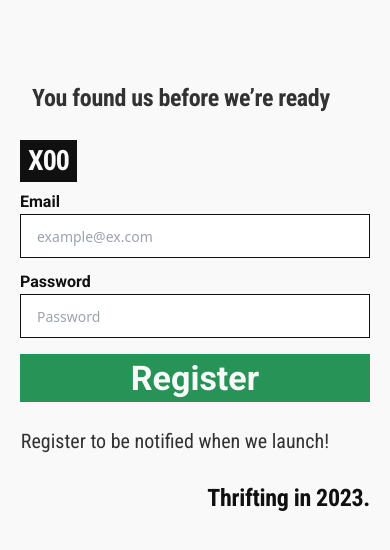
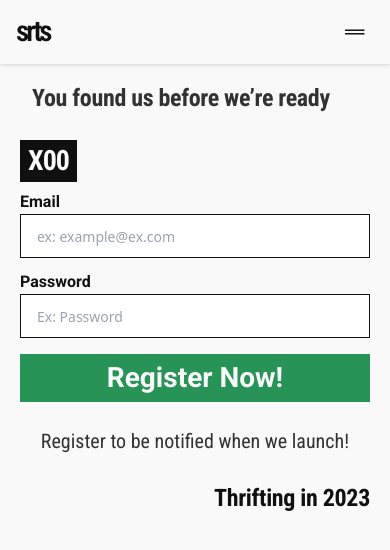
Before and after one commit to rzsoeharto/srts, a React (Create React App) app: page /register in a window 390 px wide. Shown: the top 550 px of the page. Built offline with nearby package versions, Linux system fonts and the light colour scheme.

Commit message:
Basically completed

```diff
--- a/src/components/Footer.jsx
+++ b/src/components/Footer.jsx
@@ -32,7 +32,7 @@ function Footer() {
           </a>
         </div>
 
-        <div className="text-white space-y-1 poppins">
+        {/* <div className="text-white space-y-1 poppins">
           <span className="text-2xl font-bold text-white">Support</span>
           <a className="link link-hover" href="/">
             Privacy policy
@@ -46,7 +46,7 @@ function Footer() {
           <a className="link link-hover" href="/">
             FAQ
           </a>
-        </div>
+        </div> */}
 
         <div className="text-white space-y-1">
           <span className="text-2xl font-bold poppins text-white">Socials</span>
--- a/src/components/OfferingSection.jsx
+++ b/src/components/OfferingSection.jsx
@@ -1,12 +1,15 @@
 import React from "react";
-import { offers } from "./offeringData";
 import { useState } from "react";
 
-function OfferingSection() {
+function OfferingSection({ lang }) {
+  const { Carousel, slideTitle1, slideTitle2, slideTitle3 } = lang;
   const [activeTab, setActiveTab] = useState(1);
-  const offering = offers.find((p) => p.id.toString() === activeTab.toString());
+  const offering = Carousel.find(
+    (p) => p.id.toString() === activeTab.toString()
+  );
 
   const { title, subText, img } = offering;
+
   // Handle -1
   const handleMin = () => {
     if (activeTab === 1) {
@@ -33,7 +36,7 @@ function OfferingSection() {
     <>
       <div className="web-view flex flex-row place-content-center pt-11 px-6 md:hidden">
         <div className="flex flex-col place-content-center w-96 pb-44 xl:w-72 xl:pb-20">
-          <h1 className="condensed font-bold text-black text-4.5xl w-max xl:text-3.5xl">
+          <h1 className="condensed font-bold text-black text-3xl w-full xl:text-3.5xl">
             {title}
           </h1>
           <p className="poppins font-normal text-gray text-xl text-justify xl:text-base">
@@ -42,36 +45,50 @@ function OfferingSection() {
         </div>
         <img src={img} alt="" className="w-1/4" />
         <div className="flex flex-row space-x-10 pb-32 xl:pb-10 mdlg:space-x-5">
-          <div className="flex flex-col place-content-center space-y-3 text-end cursor-pointer text-2.5xl poppins text-gray xl:text-xl mdlg:text-base">
+          <div className="flex flex-col place-content-center space-y-3 text-end text-2.5xl poppins text-gray xl:text-xl mdlg:text-base">
             <p
-              className={activeTab === 1 ? " activeOptions" : "font-light"}
+              className={
+                activeTab === 1
+                  ? " activeOptions cursor-pointer"
+                  : "font-light cursor-pointer"
+              }
               onClick={() => setActiveTab(1)}
             >
-              Don't know what to wear?
+              {slideTitle1}
             </p>
             <p
-              className={activeTab === 2 ? "activeOptions" : "font-light"}
+              className={
+                activeTab === 2
+                  ? "activeOptions cursor-pointer"
+                  : "font-light cursor-pointer"
+              }
               onClick={() => setActiveTab(2)}
             >
-              Make your money back
+              {slideTitle2}
             </p>
             <p
-              className={activeTab === 3 ? " activeOptions" : "font-light"}
+              className={
+                activeTab === 3
+                  ? " activeOptions cursor-pointer"
+                  : "font-light cursor-pointer"
+              }
               onClick={() => setActiveTab(3)}
             >
-              Afraid of scam?
+              {slideTitle3}
             </p>
           </div>
-          <div className="flex flex-col place-content-center space-y-8 cursor-pointer">
+          <div className="flex flex-col place-content-center space-y-8">
             <img
               src="../../assets/icons/arrowUp.svg"
               onClick={handleMin}
               alt="-"
+              className="cursor-pointer"
             />
             <img
               src="../../assets/icons/arrowDown.svg"
               onClick={handlePlus}
               alt="+"
+              className="cursor-pointer"
             />
           </div>
         </div>
--- a/src/components/Ribbon.jsx
+++ b/src/components/Ribbon.jsx
@@ -5,9 +5,9 @@ import { Link } from "react-router-dom";
 function Ribbon() {
   // not used anymore; reason: impractical
   const [ribbon, setRibbon] = useState(true);
-  const handleClick = () => {
-    setRibbon(false);
-  };
+  // const handleClick = () => {
+  //   setRibbon(false);
+  // };
 
   return (
     <>
--- a/src/components/TopBar.jsx
+++ b/src/components/TopBar.jsx
@@ -3,9 +3,10 @@ import { Link } from "react-router-dom";
 
 function TopBar({ handleLang, lang }) {
   const { ModalOption1, ModalOption2, ModalOption3, ModalOption4 } = lang;
+
   return (
     <>
-      <div className="navbar bg-white fixed drop-shadow px-36 h-28 md:h-11 md:pl-4 md:pr-0 md:py-0 md:z-[999]">
+      <div className="navbar bg-white fixed drop-shadow px-36 h-28 lg:px-20 md:h-11 md:pl-4 md:pr-0 md:px-24 md:py-0 md:z-[999]">
         <div className="flex-1">
           <Link to="/">
             <img
--- a/src/pages/Register.jsx
+++ b/src/pages/Register.jsx
@@ -1,83 +1,73 @@
 import React, { useState } from "react";
 import { Link, useNavigate } from "react-router-dom";
-// import { getAuth, createUserWithEmailAndPassword } from "firebase/auth";
-// import { doc, setDoc } from "firebase/firestore";
-// import { db } from "../firebase.config";
+import { getAuth, createUserWithEmailAndPassword } from "firebase/auth";
+import { doc, setDoc } from "firebase/firestore";
+import { db } from "../firebase.config";
 import { toast } from "react-toastify";
-import axios from "axios";
 import TopBar from "../components/TopBar";
-import { languages } from "./language";
+// import axios from "axios";
 
-const conn = "http://localhost:8000/api/user/create";
+// const conn = "";
 
 function Register({ handleLang, lang }) {
-  const [visible, setVisible] = useState(false);
+  const { RegTopText, RegHeadline, RegBotText, RegButton } = lang;
+
   const [formData, setFormData] = useState({
     email: "",
     password: "",
-    // username: "",
-    // gender: "",
   });
 
   const { email, password } = formData;
 
   const navigate = useNavigate();
 
-  const createUser = () => {
-    axios({
-      method: "POST",
-      url: conn,
-      data: {
-        email: email,
-        password: password,
-        // username: username,
-        // gender: gender,
-      },
-    }).then((response) => {
-      if (response === 201) {
-        toast.success("Account successfully created!");
-        navigate("/");
-      } else {
-        alert(response.Message);
-      }
-    });
-  };
+  // const createUser = () => {
+  //   axios({
+  //     method: "POST",
+  //     url: conn,
+  //     data: {
+  //       email: email,
+  //       password: password,
+  //     },
+  //   }).then((response) => {
+  //     if (response === 201) {
+  //       toast.success("Account successfully created!");
+  //       navigate("/");
+  //     } else {
+  //       alert(response.Message);
+  //     }
+  //   });
+  // };
 
   const onSubmit = async (e) => {
     e.preventDefault();
 
-    if (password.length < 6) {
-      setVisible(true);
-    } else {
-      createUser();
+    // createUser();
+    // ___________________________________________
+    // For Firebase, will be used for MVP
+    try {
+      const auth = getAuth();
+
+      const userCredential = await createUserWithEmailAndPassword(
+        auth,
+        email,
+        password
+      );
+
+      const user = userCredential.user;
+      const formDataCopy = { ...formData };
+      delete formDataCopy.password;
+
+      await setDoc(doc(db, "users", user.uid), formDataCopy);
+      toast.success("Registration Successful");
+      setFormData({
+        email: "",
+        password: "",
+      });
+      navigate("/");
+    } catch (error) {
+      toast.error("Email already registered", 1000);
     }
-    // For Firebase, will be used for MVP purposes
-
-    // try {
-    //   const auth = getAuth();
-
-    //   const userCredential = await createUserWithEmailAndPassword(
-    //     auth,
-    //     email,
-    //     password
-    //   );
-
-    //   const user = userCredential.user;
-    //   const formDataCopy = { ...formData };
-    //   delete formDataCopy.password;
-
-    //   await setDoc(doc(db, "users", user.uid), formDataCopy);
-    //   toast.success("Registration Successful");
-    //   setFormData({
-    //     email: "",
-    //     name: "",
-    //     gender: "",
-    //     password: "",
-    //   });
-    //   navigate("/");
-    // } catch (error) {
-    //   toast.error("Email already registered", 1000);
-    // }
   };
 
   //onMutate is to handle component re-renders upon input
@@ -90,10 +80,13 @@ function Register({ handleLang, lang }) {
 
   return (
     <>
+      <div className="hidden md:inline">
+        <TopBar lang={lang} handleLang={handleLang} />
+      </div>
       <div className="flex flex-col h-screen space-y-20 lg:space-y-20 md:space-y-6 ">
         <div className="flex flex-row w-full py-16 pl-32 px-14 space-x-2 place-content-start md:px-0 md:pt-20 md:pb-0">
           <p className="text-2xl condensed font-bold tracking-tight md:px-8">
-            You found us before we’re ready
+            {RegTopText}
           </p>
         </div>
         <div className="flex place-content-center h-5/6 space-x-32 2xl:space-x-16 lg:space-x-10 md:space-x-0 md:flex-col md:place-content-start md:h-min">
@@ -110,7 +103,7 @@ function Register({ handleLang, lang }) {
               <input
                 type="email"
                 className="input-md h-11"
-                placeholder="example@ex.com"
+                placeholder="ex: example@ex.com"
                 autoComplete="email"
                 id="email"
                 value={email}
@@ -128,39 +121,42 @@ function Register({ handleLang, lang }) {
               <input
                 type="password"
                 className="input-md h-11"
-                placeholder="Password"
                 autoComplete="current-password"
                 id="password"
                 value={password}
+                placeholder="Ex: Password"
                 onChange={onMutate}
                 pattern="(?=.*\d)(?=.*[a-z])(?=.*[A-Z]).{8,}"
                 title="Must contain at least one number and one uppercase and lowercase letter, and at least 8 or more characters"
                 min="1"
                 required
               />
-              <p className={!visible ? "hidden" : "text-red-500"}>
-                Password must be at least 6 characters long
-              </p>
               <button
-                className="btn btn-primary rounded-none mt-4 normal-case text-4xl roboto"
+                className="btn btn-primary rounded-none mt-4 normal-case text-3.5xl roboto"
                 id="submit"
               >
-                Register
+                {RegButton}
               </button>
             </form>
           </div>
-          <div className="flex flex-col place-content-center lg:w-2/4 lg:pr-10 md:w-full">
+          <div className="flex flex-col place-content-center lg:w-2/4 lg:pr-10 md:w-full md:pr-0">
             <div className="md:hidden">
-              <img src="../../assets/logo/Logo.svg" className="w-full" alt="" />
+              <Link to="/">
+                <img
+                  src="../../assets/logo/Logo.svg"
+                  className="w-full"
+                  alt=""
+                />
+              </Link>
             </div>
             <p className="condensed text-4xl lg:text-xl md:text-3xl md:pt-6 md:pr-0 md:place-content-center md:flex sm:text-xl">
-              Register to be notified when we launch!
+              {RegHeadline}
             </p>
           </div>
         </div>
         <div className="flex flex-row-reverse pb-24 pr-24 md:pr-5">
           <p className="text-2xl condensed font-bold tracking-tight object-right-bottom text-black">
-            Thrifting in 2023.
+            {RegBotText}
           </p>
         </div>
       </div>
--- a/src/pages/language.js
+++ b/src/pages/language.js
@@ -26,6 +26,36 @@ export const languages = [
     ModalOption2: "Register",
     ModalOption3: "FAQ",
     ModalOption4: "Indonesian",
+    slideTitle1: "Don't know what to wear?",
+    slideTitle2: "Make your money back",
+    slideTitle3: "Afraid of scam?",
+    Carousel: [
+      {
+        id: 1,
+        title: "Visit our fits page",
+        img: "../../assets/prototypes/visitPage.png",
+        subText:
+          "Visit our fits page and copy a look, or steal the whole fit with a push of a button. Sellers can post an outfit picture with a list of products that’s shown.",
+      },
+      {
+        id: 2,
+        title: "Sell your unused clothes",
+        img: "../../assets/prototypes/sellClothes.png",
+        subText:
+          "Make your money back from selling your unused clothes and save the planet while you’re at it too ❤️.",
+      },
+      {
+        id: 3,
+        title: "We got your back",
+        img: "../../assets/prototypes/gotyourBack.png",
+        subText:
+          "Our legit checking team will guarantee all the products* you receive are 100% authentic.",
+      },
+    ],
+    RegTopText: "You found us before we’re ready",
+    RegBotText: "Thrifting in 2023",
+    RegHeadline: "Register to be notified when we launch!",
+    RegButton: "Register Now!",
   },
 
   {
@@ -50,10 +80,40 @@ export const languages = [
       "Buka page ootd kita dan tiru atau beli outfit keren yang kamu lihat",
     Card3Title: "Jualin baju kamu yang ngga kepakai",
     Card3Subtext:
-      "Ada baju yang udah kamu ngga pakai di rumah? mending jual di Seratus dan uangin lagi!",
+      "Ada baju yang udah kamu ngga pakai di rumah? Jual di Seratus dan uangin lagi!",
     ModalOption1: "Beranda",
     ModalOption2: "Daftar",
     ModalOption3: "FAQ",
     ModalOption4: "Bahasa Inggris",
+    slideTitle1: "Gatau mau pake apa?",
+    slideTitle2: "Jualin baju ngga kepakai",
+    slideTitle3: "Seratus ada untuk kamu",
+    Carousel: [
+      {
+        id: 1,
+        title: "Gatau mau pake apa?",
+        img: "../../assets/prototypes/visitPage.png",
+        subText:
+          "Buka page outfits kita dan tiru atau beli outfit keren yang kamu lihat",
+      },
+      {
+        id: 2,
+        title: "Jualin baju ngga kepakai",
+        img: "../../assets/prototypes/sellClothes.png",
+        subText:
+          "Ada baju yang udah kamu ngga pakai di rumah? Jual di Seratus dan uangin lagi!",
+      },
+      {
+        id: 3,
+        title: "Seratus ada untuk kamu",
+        img: "../../assets/prototypes/gotyourBack.png",
+        subText:
+          "Sistem transaksi kami dirancang agar kamu dan belanjaan kamu tetap aman.",
+      },
+    ],
+    RegTopText: "Hai, kita masih belum siap nih!",
+    RegBotText: "Mulai thrift di tahun 2023",
+    RegHeadline: "Daftar dan jadi yang pertama kita beritahu!",
+    RegButton: "Daftar Sekarang!",
   },
 ];
```
Also changed, not shown: public/index.html (+14 -0 lines), src/components/offeringData.js (deleted, +0 -23 lines), src/pages/Landing.jsx (+3 -5 lines), 1 other file (tests, documents, lock files or other folders).
